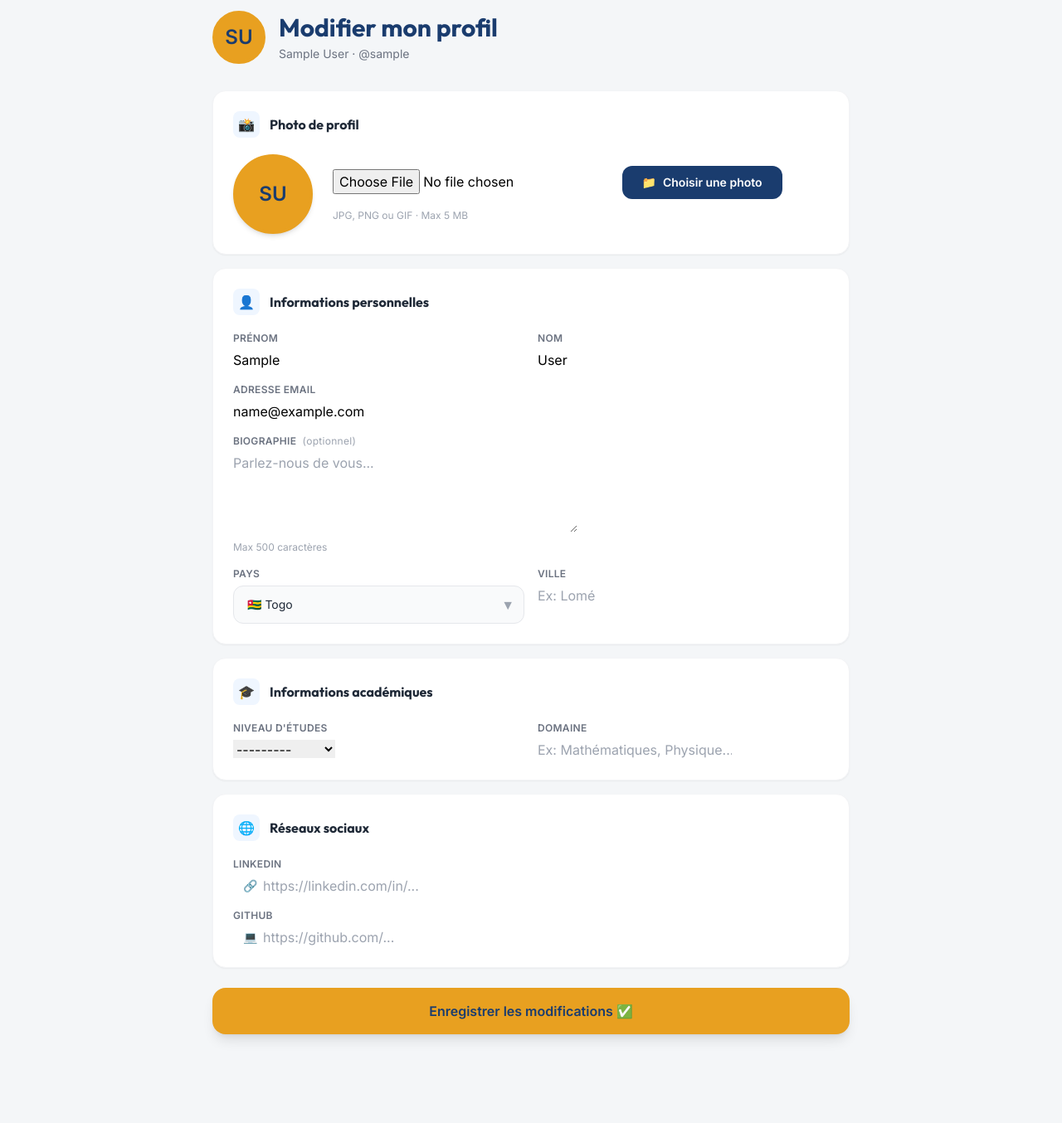
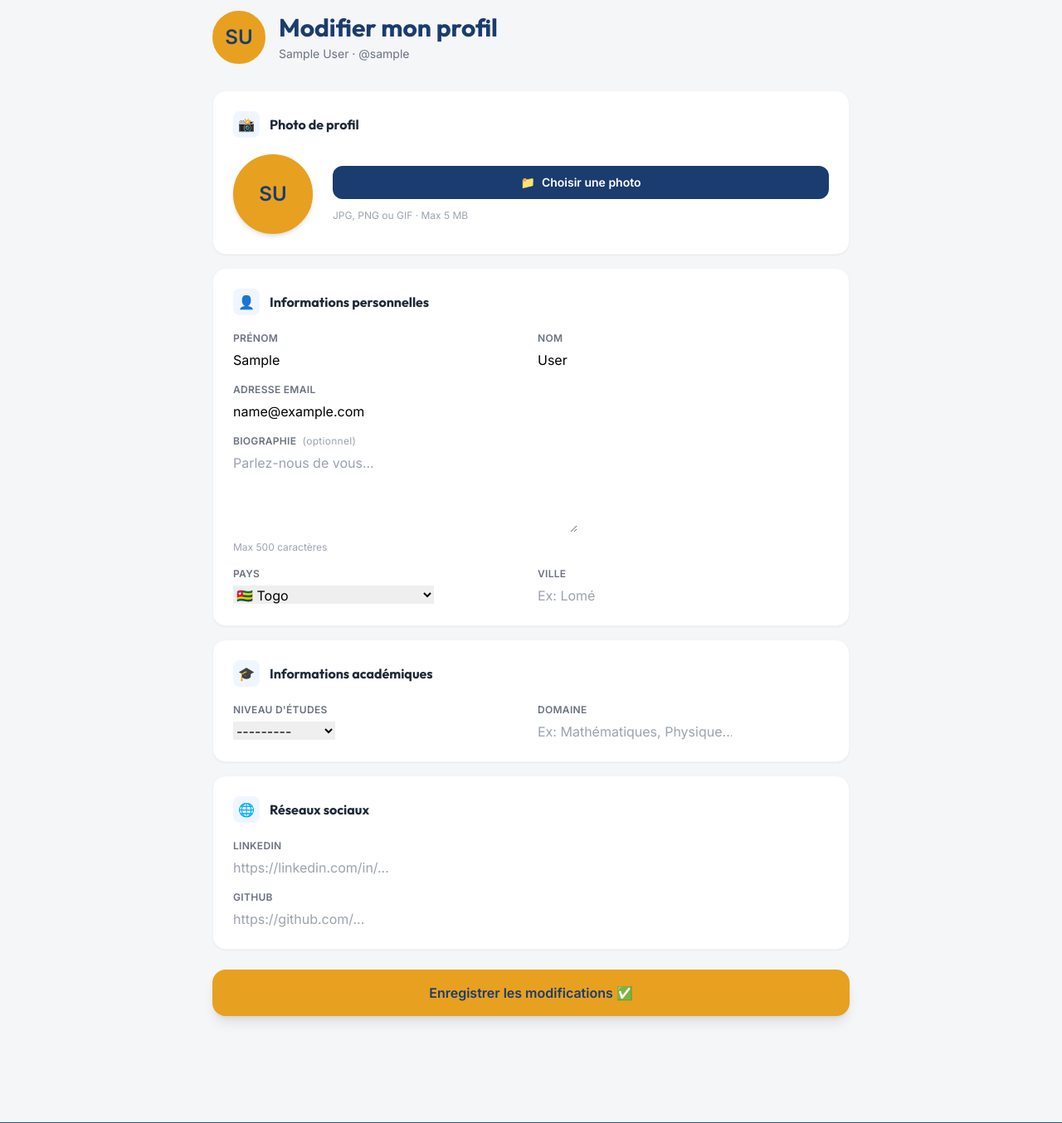
Before and after one commit to mawuliro/numeria-institute, a Django app: page /comptes/profil/modifier/ in a window 1280 px wide. Shown: the part 167-1521 px from the top of the page at 83% size. Run offline with Django 5.2, Linux system fonts and the light colour scheme; the visitor is signed in with stand-in values (Sample User, id 1); data comes from the database, SQL or seed files in the repository; some libraries are stand-ins or nearby versions.

Commit message:
le formulaire de modification de profile mis à jour

```diff
--- a/comptes/templates/comptes/modifier_profil.html
+++ b/comptes/templates/comptes/modifier_profil.html
@@ -1,5 +1,5 @@
 {% extends 'base.html' %}
-{% block titre %}Modifier mon profil — Numeria Institute{% endblock %}
+{% block titre %}Modifier mon profil - Numeria Institute{% endblock %}
 {% block contenu %}
 
 <section class="w-full min-h-screen bg-numeria-blanc dark:bg-gray-900 py-12">
@@ -93,15 +93,32 @@
                             </div>
                         </div>
 
-                        <!-- Actions -->
+                        <!-- Actions - Boutons côte à côte -->
                         <div class="flex-1 w-full">
-                            {{ formulaire.photo }}
+                            <!-- Input file caché pour l'upload -->
+                            <input type="file"
+                                   name="photo"
+                                   id="input-photo"
+                                   accept="image/*"
+                                   class="hidden">
 
+                            <div class="flex flex-col sm:flex-row gap-3 mb-3">
+                                <!-- Bouton Choisir une photo -->
                                 <button type="button"
                                     onclick="document.getElementById('input-photo').click()"
-                                class="w-full sm:w-auto inline-flex items-center justify-center gap-2 bg-numeria-bleu dark:bg-numeria-bleu text-white font-semibold px-6 py-2.5 rounded-xl hover:bg-numeria-bleu-fonce transition-colors text-sm mb-3">
+                                    class="flex-1 inline-flex items-center justify-center gap-2 bg-numeria-bleu dark:bg-numeria-bleu text-white font-semibold px-6 py-2.5 rounded-xl hover:bg-numeria-bleu-fonce transition-colors text-sm">
                                     <span>📁</span> Choisir une photo
                                 </button>
+
+                                <!-- Bouton Supprimer la photo (à côté) -->
+                                {% if profil.photo %}
+                                <button type="button"
+                                    onclick="ouvrirModalSuppression()"
+                                    class="flex-1 inline-flex items-center justify-center gap-2 border-2 border-red-300 dark:border-red-700 text-red-500 font-semibold px-6 py-2.5 rounded-xl hover:bg-red-50 dark:hover:bg-red-900 transition-colors text-sm">
+                                    <span>🗑️</span> Supprimer
+                                </button>
+                                {% endif %}
+                            </div>
 
                             <p class="text-gray-400 dark:text-gray-500 text-xs">
                                 JPG, PNG ou GIF · Max 5 MB
@@ -172,18 +189,7 @@
                     <div class="grid grid-cols-1 sm:grid-cols-2 gap-4">
                         <div>
                             <label class="block text-xs font-semibold text-gray-500 dark:text-gray-400 uppercase tracking-wide mb-1.5">Pays</label>
-                            <div class="relative">
-                                <select name="pays"
-                                    class="w-full pl-4 pr-8 py-3 bg-gray-50 dark:bg-gray-700 border border-gray-200 dark:border-gray-600 rounded-xl text-gray-800 dark:text-gray-100 text-sm focus:outline-none focus:border-numeria-or transition-colors appearance-none cursor-pointer">
-                                    {% for valeur, label in formulaire.fields.pays.choices %}
-                                    <option value="{{ valeur }}"
-                                        {% if formulaire.pays.value == valeur %}selected{% endif %}>
-                                        {{ label }}
-                                    </option>
-                                    {% endfor %}
-                                </select>
-                                <span class="absolute right-3 top-1/2 -translate-y-1/2 text-gray-400 pointer-events-none">▼</span>
-                            </div>
+                            {{ formulaire.pays }}
                         </div>
                         <div>
                             <label class="block text-xs font-semibold text-gray-500 dark:text-gray-400 uppercase tracking-wide mb-1.5">
@@ -234,20 +240,14 @@
                         <label class="block text-xs font-semibold text-gray-500 dark:text-gray-400 uppercase tracking-wide mb-1.5">
                             LinkedIn
                         </label>
-                        <div class="relative">
-                            <span class="absolute left-3 top-1/2 -translate-y-1/2 text-gray-400 text-sm">🔗</span>
-                            <div class="pl-9">{{ formulaire.linkedin }}</div>
-                        </div>
+                        {{ formulaire.linkedin }}
                     </div>
 
                     <div>
                         <label class="block text-xs font-semibold text-gray-500 dark:text-gray-400 uppercase tracking-wide mb-1.5">
                             GitHub
                         </label>
-                        <div class="relative">
-                            <span class="absolute left-3 top-1/2 -translate-y-1/2 text-gray-400 text-sm">💻</span>
-                            <div class="pl-9">{{ formulaire.github }}</div>
-                        </div>
+                        {{ formulaire.github }}
                     </div>
                 </div>
 
@@ -260,68 +260,39 @@
             </form>
             <!-- FIN FORMULAIRE PRINCIPAL -->
 
-
-            <!-- ======================================== -->
-            <!-- FORMULAIRE SÉPARÉ — Suppression photo    -->
-            <!-- ======================================== -->
-            {% if profil.photo %}
-            <div class="mt-4 bg-white dark:bg-gray-800 rounded-2xl shadow-sm border border-red-100 dark:border-red-900 p-6">
-
-                <div class="flex items-center gap-3 mb-3">
-                    <div class="w-8 h-8 bg-red-50 dark:bg-red-900 rounded-lg flex items-center justify-center">
-                        <span>🗑️</span>
-                    </div>
-                    <h2 class="text-base font-bold text-red-500">Supprimer la photo</h2>
-                </div>
-
-                <p class="text-gray-400 dark:text-gray-500 text-sm mb-4">
-                    Tu reviendras à l'avatar avec tes initiales.
-                </p>
-
-                <form method="POST" action="{% url 'comptes:supprimer_photo' %}">
-                    {% csrf_token %}
-
-                    <!-- Bouton initial -->
-                    <button type="button"
-                        id="btn-supprimer"
-                        onclick="demanderConfirmation()"
-                        class="w-full border-2 border-red-300 dark:border-red-700 text-red-500 font-semibold py-3 rounded-xl hover:bg-red-50 dark:hover:bg-red-900 transition-colors text-sm">
-                        Supprimer ma photo de profil
-                    </button>
-
-                    <!-- Zone de confirmation cachée -->
-                    <div id="zone-confirmation" class="hidden mt-3">
-                        <div class="bg-red-50 dark:bg-red-900 rounded-xl p-4 mb-3 text-center">
-                            <p class="text-red-600 dark:text-red-300 text-sm font-semibold">
-                                ⚠️ Cette action est irréversible. Confirmes-tu ?
-                            </p>
-                        </div>
-                        <div class="flex gap-3">
-                            <button type="submit"
-                                class="flex-1 bg-red-500 hover:bg-red-600 text-white font-bold py-3 rounded-xl transition-colors text-sm">
-                                Oui, supprimer
-                            </button>
-                            <button type="button"
-                                onclick="annulerConfirmation()"
-                                class="flex-1 border border-gray-200 dark:border-gray-600 text-gray-500 dark:text-gray-400 font-semibold py-3 rounded-xl hover:bg-gray-50 dark:hover:bg-gray-700 transition-colors text-sm">
-                                Annuler
-                            </button>
-                        </div>
-                    </div>
-
-                </form>
-            </div>
-            {% endif %}
-            <!-- FIN FORMULAIRE SUPPRESSION PHOTO -->
-
         </div>
     </div>
 </section>
 
+<!-- Modal de confirmation suppression photo -->
+<div id="modalSuppression" class="fixed inset-0 bg-black/50 flex items-center justify-center z-50 hidden">
+    <div class="bg-white dark:bg-gray-800 rounded-2xl p-6 max-w-md mx-4">
+        <h3 class="text-xl font-bold text-numeria-bleu dark:text-white mb-4">Supprimer la photo ?</h3>
+        <p class="text-gray-600 dark:text-gray-300 mb-6">
+            Tu reviendras à l'avatar avec tes initiales.
+        </p>
+        <form method="post" action="{% url 'comptes:supprimer_photo' %}">
+            {% csrf_token %}
+            <div class="flex gap-3 justify-end">
+                <button type="button" onclick="fermerModalSuppression()"
+                        class="px-4 py-2 rounded-lg border border-gray-200 dark:border-gray-700 text-gray-600 dark:text-gray-300 hover:bg-gray-50 dark:hover:bg-gray-700 transition-colors">
+                    Annuler
+                </button>
+                <button type="submit"
+                        class="px-4 py-2 rounded-lg bg-red-600 text-white hover:bg-red-700 transition-colors">
+                    Supprimer
+                </button>
+            </div>
+        </form>
+    </div>
+</div>
+
 <!-- Scripts -->
 <script>
     /* Aperçu de la photo avant upload */
-    document.getElementById('input-photo').addEventListener('change', function(e) {
+    const inputPhoto = document.getElementById('input-photo');
+    if (inputPhoto) {
+        inputPhoto.addEventListener('change', function(e) {
             const fichier = e.target.files[0];
             if (!fichier) return;
 
@@ -342,23 +313,24 @@
                 const apercu = document.getElementById('apercu-photo');
                 const initiales = document.getElementById('apercu-initiales');
                 const badge = document.getElementById('badge-modifie');
+                if (apercu) {
                     apercu.src = e.target.result;
                     apercu.classList.remove('hidden');
+                }
                 if (initiales) initiales.classList.add('hidden');
                 if (badge) badge.classList.remove('hidden');
             };
             lecteur.readAsDataURL(fichier);
         });
-
-    /* Confirmation suppression photo */
-    function demanderConfirmation() {
-        document.getElementById('btn-supprimer').classList.add('hidden');
-        document.getElementById('zone-confirmation').classList.remove('hidden');
     }
 
-    function annulerConfirmation() {
-        document.getElementById('zone-confirmation').classList.add('hidden');
-        document.getElementById('btn-supprimer').classList.remove('hidden');
+    /* Modal suppression */
+    function ouvrirModalSuppression() {
+        document.getElementById('modalSuppression').classList.remove('hidden');
+    }
+
+    function fermerModalSuppression() {
+        document.getElementById('modalSuppression').classList.add('hidden');
     }
 </script>
 
```
Lines whose indentation alone changed are shown as unchanged.
